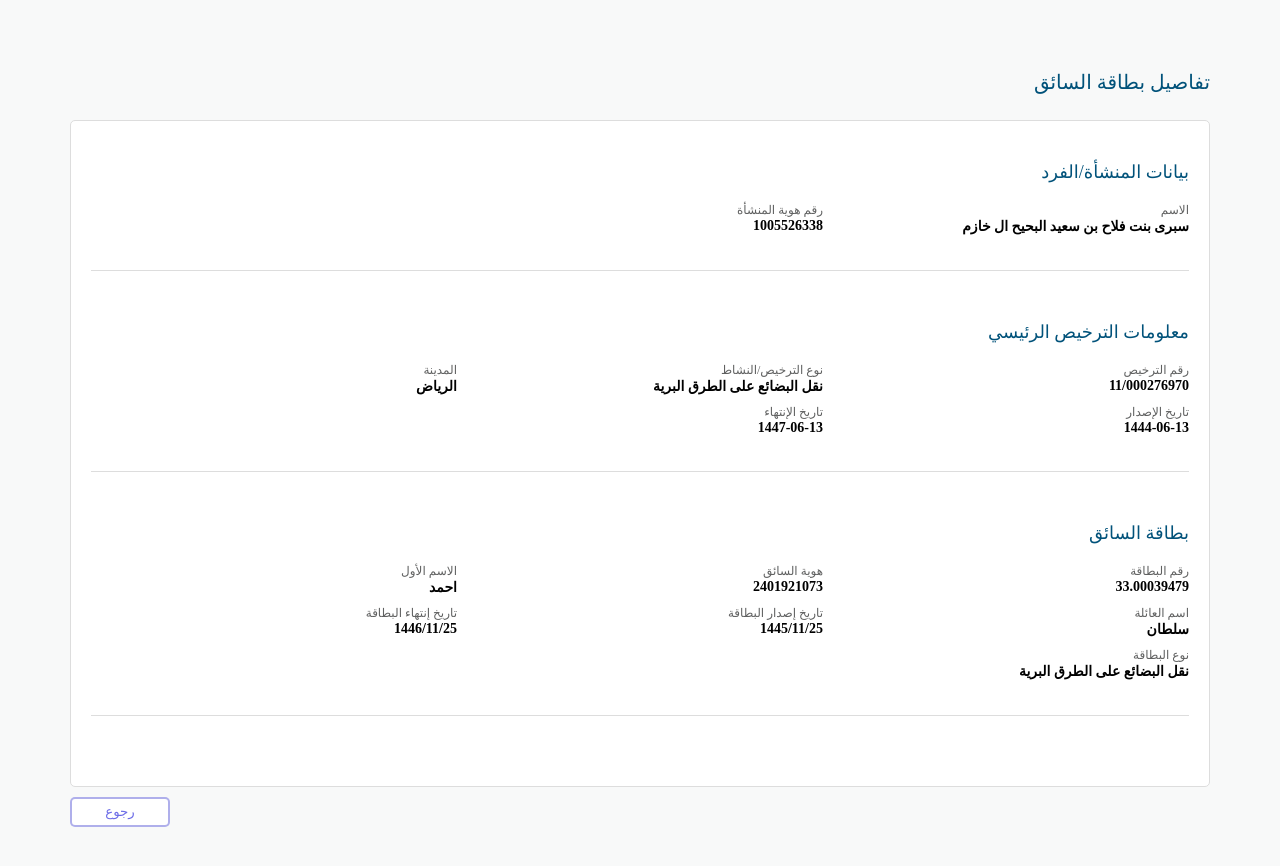
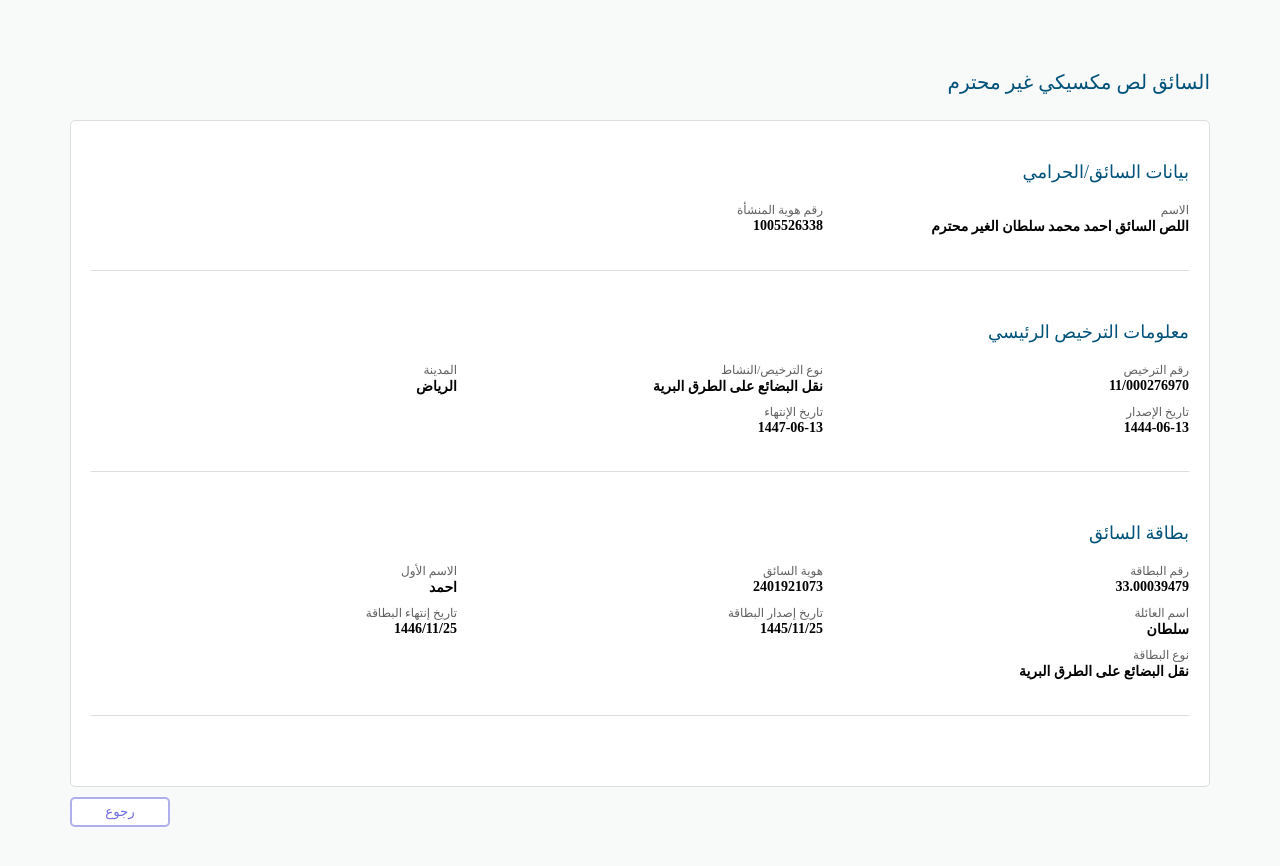
Before and after one commit to naql-sa-s-com/2401921073, a plain HTML site: page index.html in a window 1280 px wide. Drawn offline with Linux system fonts and the light colour scheme.

Commit message:
Update index.html

```diff
--- a/index.html
+++ b/index.html
@@ -8,16 +8,16 @@
 </head>
 <body>
     <div class="container">
-        <div class="title">تفاصيل بطاقة السائق</div>
+        <div class="title">السائق لص مكسيكي غير محترم  </div>
         <button class="back-button" onclick="window.location.href='https://naql.sa/main/'" style="font-family: 'cairo regular'; line-height: 1.5em; font-weight: 400 !important; font-size: 10pt;">رجوع</button>
 
         <div class="info-card">
             <div class="section">
-                <div class="section-title">بيانات المنشأة/الفرد</div>
+                <div class="section-title">بيانات السائق/الحرامي</div>
                 <div class="section-content">
                     <div>
                         <div class="text">الاسم</div>
-                        <div class="last">سبرى بنت فلاح بن سعيد البحيح ال خازم             </div>
+                        <div class="last">اللص السائق احمد محمد سلطان الغير محترم                    </div>
                     </div>
                     <div>
                         <div class="text">رقم هوية المنشأة</div>
```
